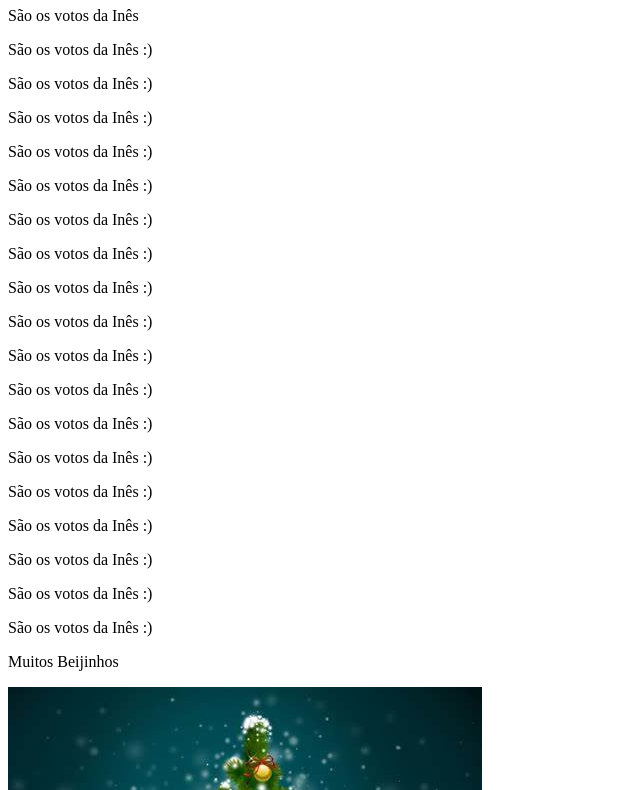
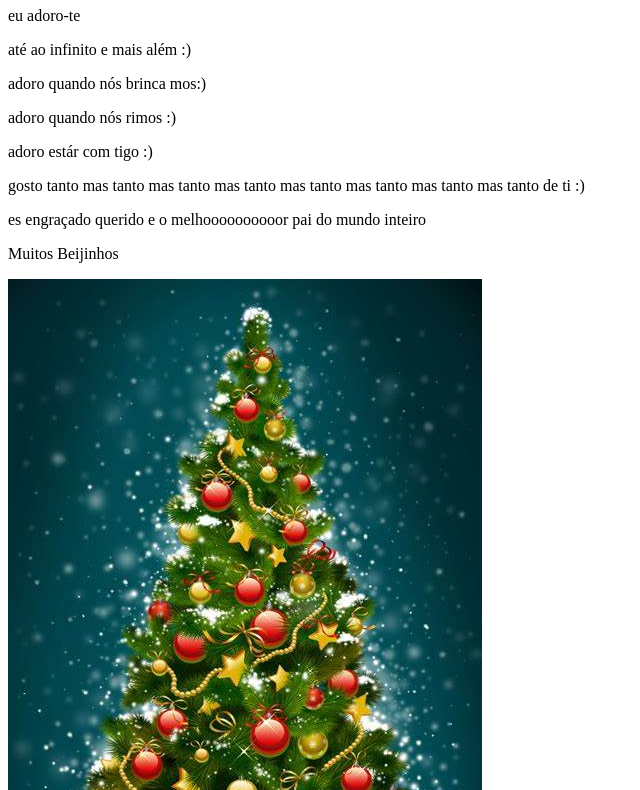
Before and after one commit to paulo-m-vieira-alb/ibreda.github.io, a plain HTML site: page index.html in a window 1280 px wide. Shown: the part 73-863 px from the top of the page, without its empty margins (0-640 px from the left). Drawn offline with Linux system fonts and the light colour scheme.

Commit message:
Update index.html

```diff
--- a/index.html
+++ b/index.html
@@ -6,26 +6,15 @@
     <title>Simple HTML Page</title>
 </head>
 <body>
-    <h1>Boas Festas e um Feliz Natal</h1>
-    <p>São os votos da Inês</p>
-    <p>São os votos da Inês :)</p>
-    <p>São os votos da Inês :)</p>
-    <p>São os votos da Inês :)</p>
-    <p>São os votos da Inês :)</p>
-    <p>São os votos da Inês :)</p>
-    <p>São os votos da Inês :)</p>
-    <p>São os votos da Inês :)</p>
-    <p>São os votos da Inês :)</p>
-    <p>São os votos da Inês :)</p>
-    <p>São os votos da Inês :)</p>
-    <p>São os votos da Inês :)</p>
-    <p>São os votos da Inês :)</p>
-    <p>São os votos da Inês :)</p>
-    <p>São os votos da Inês :)</p>
-    <p>São os votos da Inês :)</p>
-    <p>São os votos da Inês :)</p>
-    <p>São os votos da Inês :)</p>
-    <p>São os votos da Inês :)</p>
+    <h1>para o melhor pai do MUNDO inteiro </h1>
+    <p>eu adoro-te </p>
+    <p>até ao infinito e mais além :)</p>
+    <p>adoro quando nós brinca mos:)</p>
+    <p>adoro quando nós rimos :)</p>
+    <p>adoro estár com tigo :)</p>
+    <p>gosto tanto mas tanto mas tanto mas tanto mas tanto mas tanto mas tanto mas tanto de ti  :)</p>
+    <p>es engraçado querido e o melhoooooooooor pai do mundo inteiro </p>
+
     <p>Muitos Beijinhos</p>
     <img src="natal.jpg" alt="Sample Image">
 </body>
```
